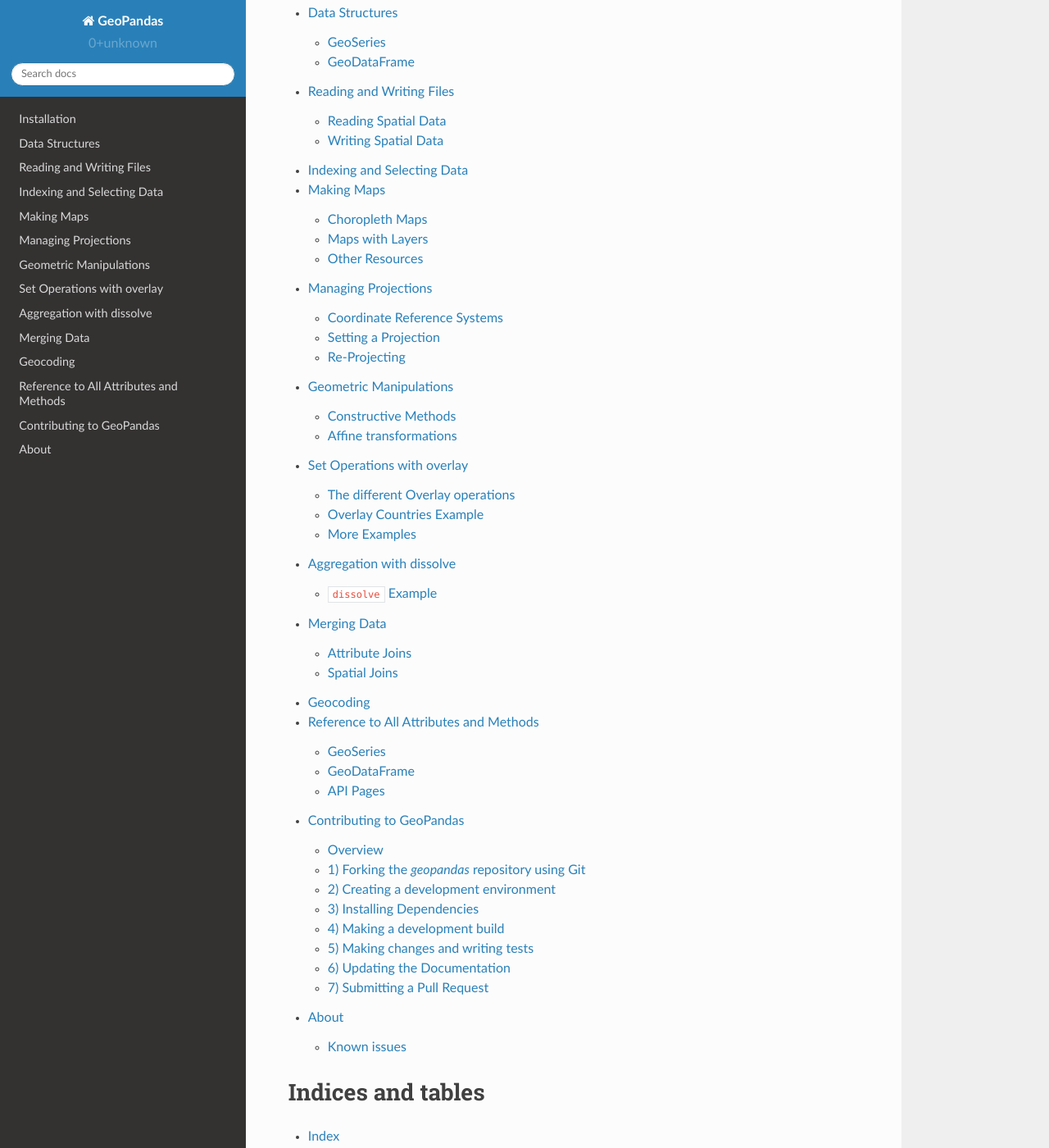
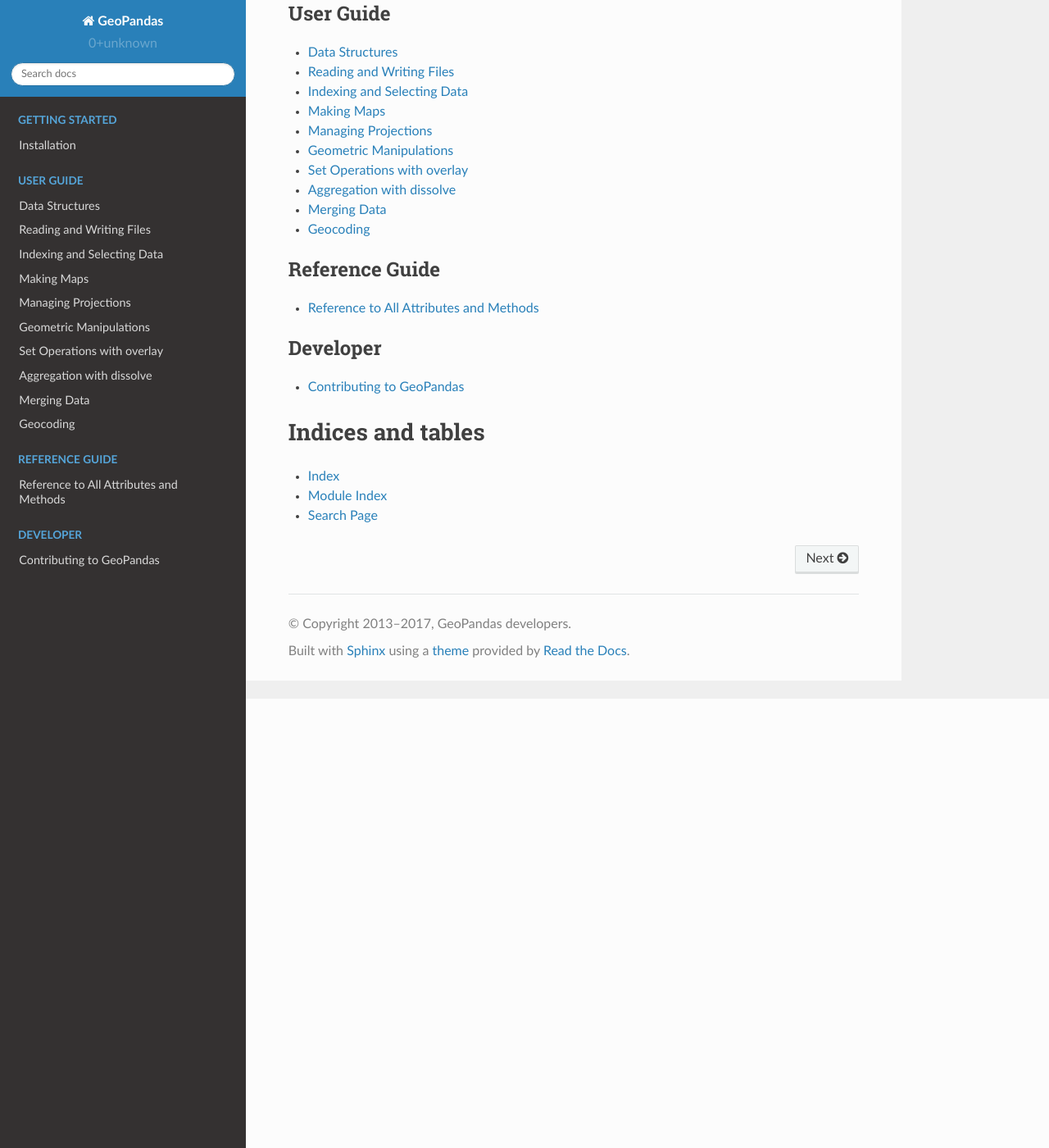
Before and after one commit to geopandas/geopandas, a Sphinx documentation site: the page built from doc/source/index.rst, in a window 1280 px wide and 1400 px high, scrolled down 548 px. Shown: the whole window at 82% size. Built offline with Sphinx 7.4.7 and the Read the Docs theme 2.0.0, drawn with Linux system fonts in a browser that asks for light colours; pages that are not in the unit, such as notebooks, are missing from menus; some of the changed text lies outside the part shown.

Commit message:
DOC: update doc sidebar + remove about (#773)

```diff
--- a/doc/source/index.rst
+++ b/doc/source/index.rst
@@ -23,11 +23,18 @@
 operations in python that would otherwise require a spatial database
 such as PostGIS.
 
+
 .. toctree::
-  :maxdepth: 2
+  :maxdepth: 1
+  :caption: Getting Started
 
   Installation <install>
   Examples Gallery <gallery/index>
+
+.. toctree::
+  :maxdepth: 1
+  :caption: User Guide
+
   Data Structures <data_structures>
   Reading and Writing Files <io>
   Indexing and Selecting Data <indexing>
@@ -38,9 +45,20 @@
   Aggregation with dissolve <aggregation_with_dissolve>
   Merging Data <mergingdata>
   Geocoding <geocoding>
+
+.. toctree::
+  :maxdepth: 1
+  :caption: Reference Guide
+
   Reference to All Attributes and Methods <reference>
+
+
+.. toctree::
+  :maxdepth: 1
+  :caption: Developer
+
   Contributing to GeoPandas <contributing>
-  About <about>
+
 
 Indices and tables
 ==================
```
Also changed, not shown: doc/source/about.rst (deleted, +0 -11 lines), doc/source/mapping.rst (+9 -1 lines), doc/source/set_operations.rst (+7 -0 lines).
